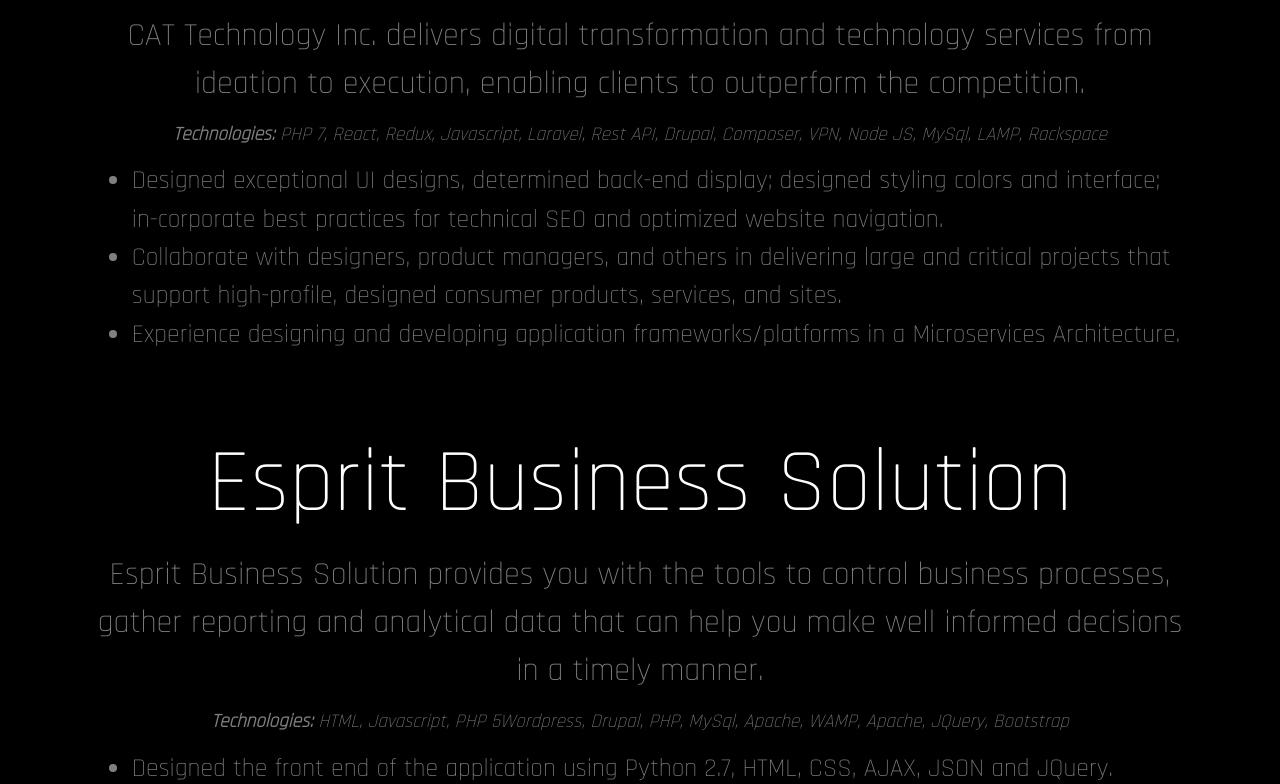
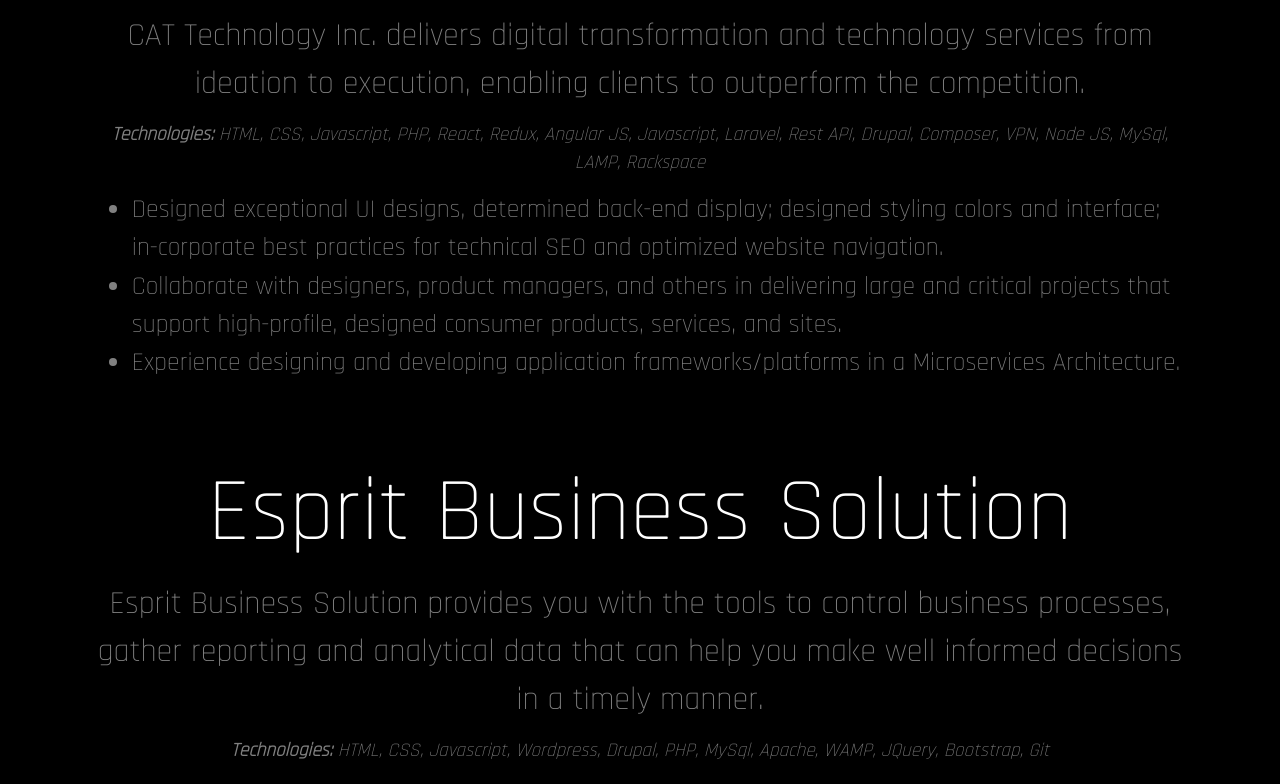
Before and after one commit to rohanjaiswal372/portfolio-angular, an Angular app: page / in a window 1280 px wide. Shown: the part 1640-2424 px from the top of the page. Built offline with nearby package versions, Linux system fonts and the light colour scheme; a web font is replaced by a local one.

Commit message:
updated technologies in html file for project

```diff
--- a/src/app/app.component.html
+++ b/src/app/app.component.html
@@ -61,7 +61,7 @@
 
       <p class="description">CAT Technology Inc. delivers digital transformation and technology services from ideation to execution, enabling clients to outperform the competition.</p>
 
-      <p class="technologies"><i><b>Technologies: </b>PHP 7, React, Redux, Javascript, Laravel, Rest API, Drupal, Composer, VPN, Node JS, MySql, LAMP, Rackspace </i></p>
+      <p class="technologies"><i><b>Technologies: </b>HTML, CSS, Javascript, PHP, React, Redux, Angular JS, Javascript, Laravel, Rest API, Drupal, Composer, VPN, Node JS, MySql, LAMP, Rackspace </i></p>
 
       <div class="responsiblities text-left">
         <ul class="entry-content">
@@ -77,7 +77,7 @@
 
       <p class="description">Esprit Business Solution provides you with the tools to control business processes, gather reporting and analytical data that can help you make well informed decisions in a timely manner.</p>
 
-      <p class="technologies"><i><b>Technologies: </b>HTML, Javascript, PHP 5Wordpress, Drupal, PHP, MySql, Apache, WAMP, Apache, JQuery, Bootstrap</i></p>
+      <p class="technologies"><i><b>Technologies: </b>HTML, CSS, Javascript, Wordpress, Drupal, PHP, MySql, Apache, WAMP, JQuery, Bootstrap, Git</i></p>
 
       <div class="responsiblities text-left">
         <ul class="entry-content">
```
